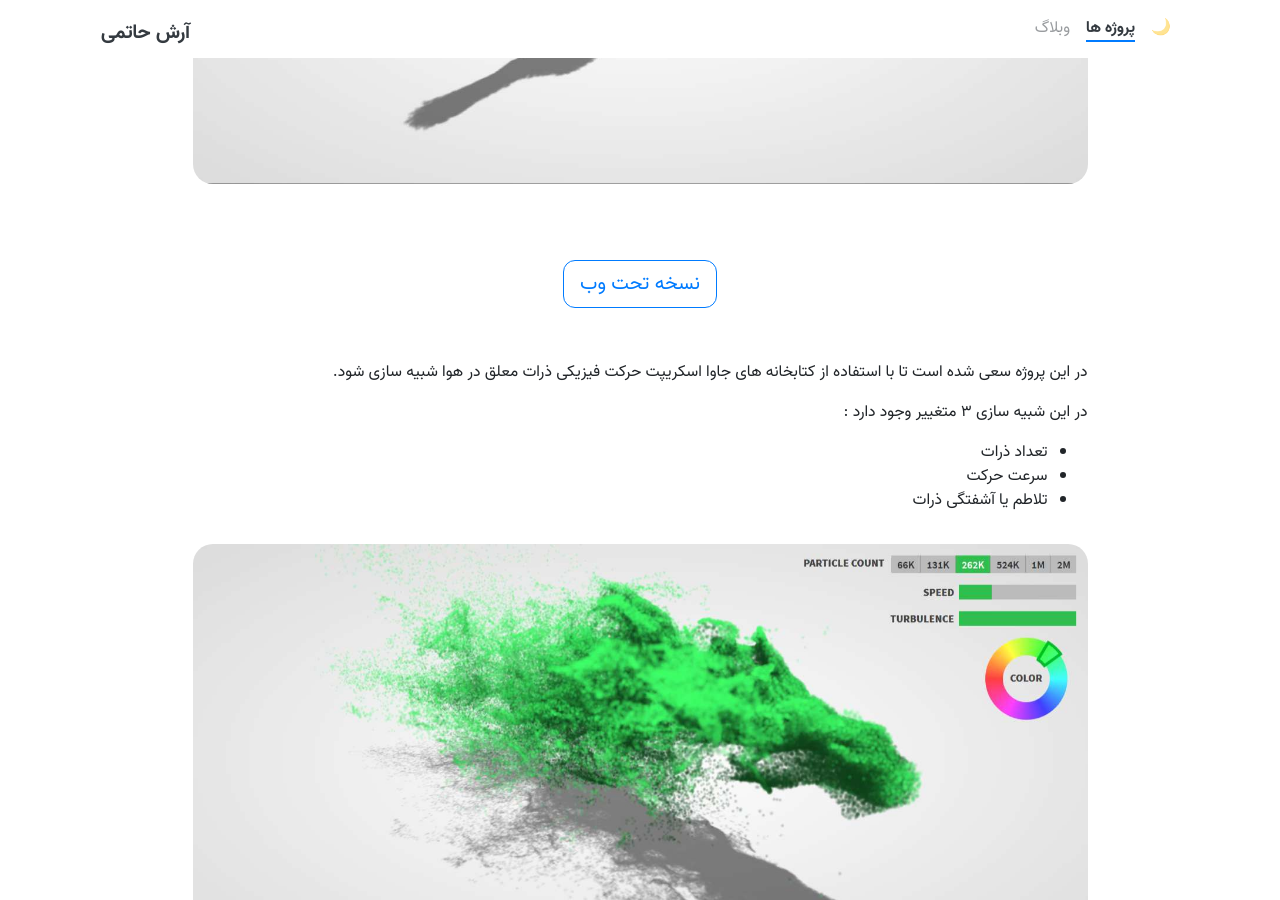
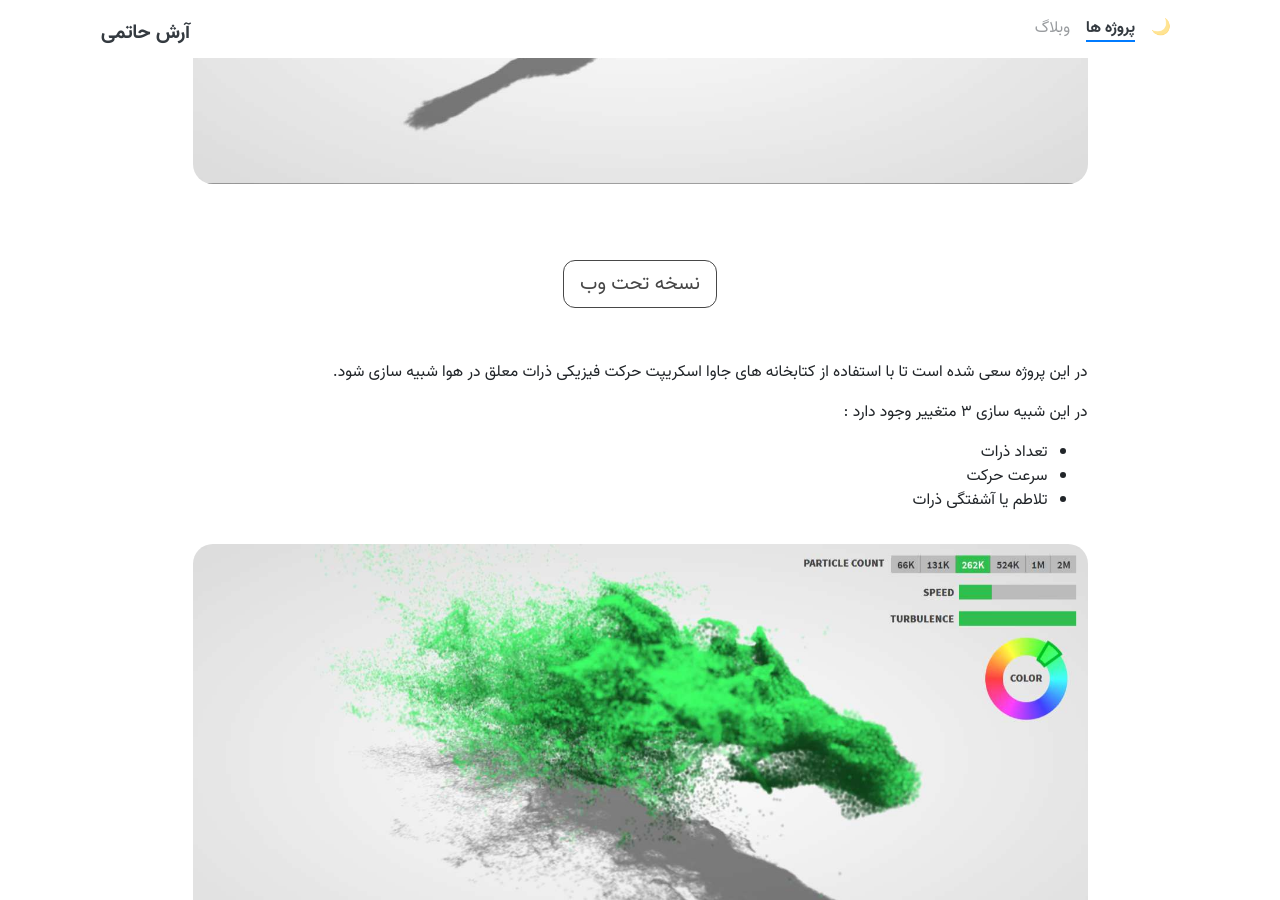
Before and after one commit to hatamiarash7/MyWebSite_Portfolio, a Jekyll site: the page built from _projects/(3) flow simulation.md, in a window 1280 px wide and 900 px high, scrolled down 505 px. Built offline with Jekyll 4.4.1, drawn with Linux system fonts in a browser that asks for light colours; nearby versions of some CDN libraries; a style sheet for code colours, icons or effects is not loaded.

Commit message:
add disable ability to buttons

```diff
--- a/_includes/elements/button.html
+++ b/_includes/elements/button.html
@@ -3,8 +3,12 @@
 
 <a
   class="m-1 btn btn-{{ include.style | default: 'outline-primary' }} btn-{{ include.size | default: 'md' }} {{ block_style }}"
+  target="_blank"
+  {% if include.disabled == "1" %}
+  disabled title="موقتا غیرفعال است"
+  {%- else -%}
   href="{{ include.link | default: '#' }}"
-  target="_blank"
+  {%- endif -%}
 >
   {{ include.text | default: "Button" }}
 </a>
```
